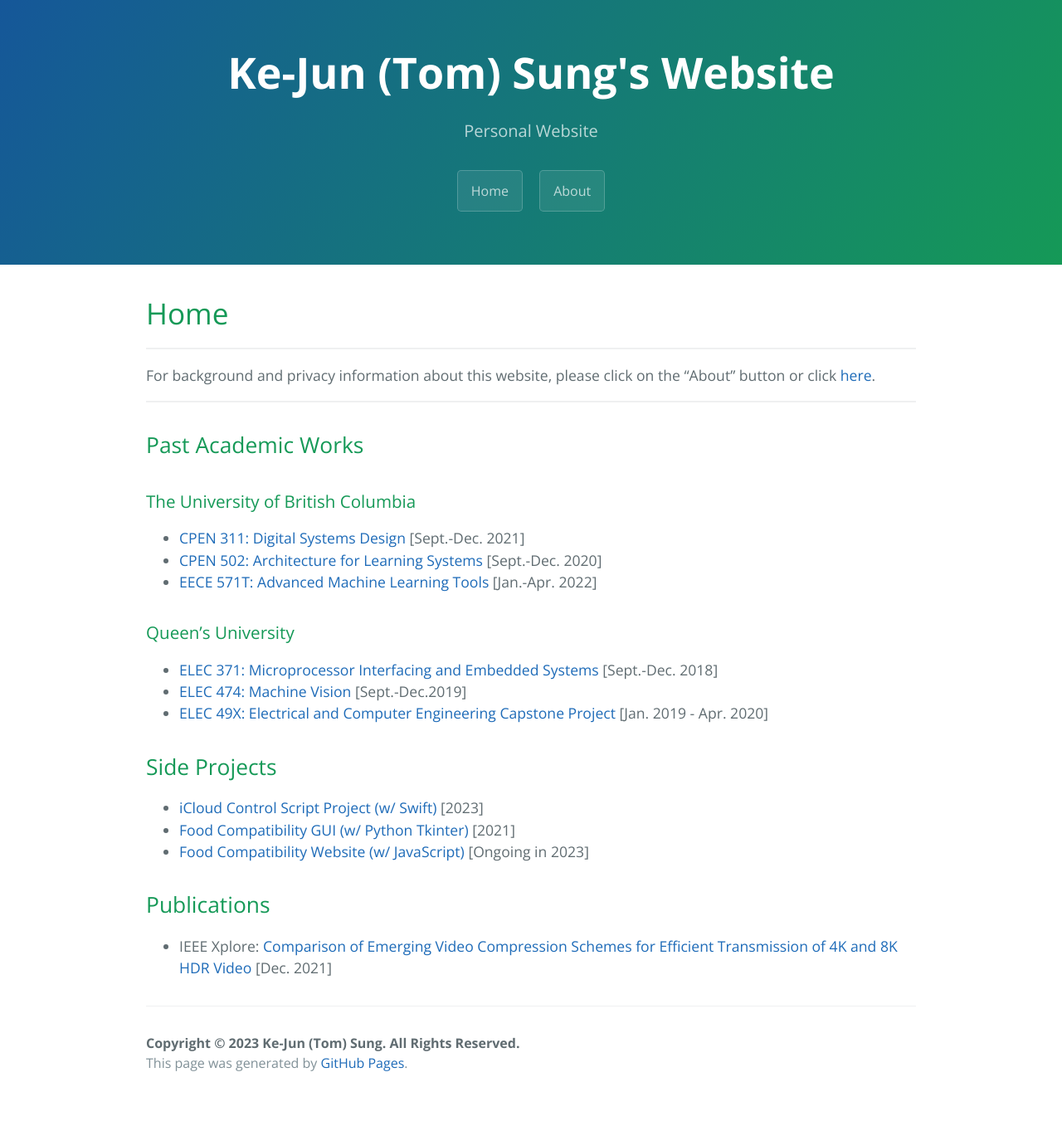
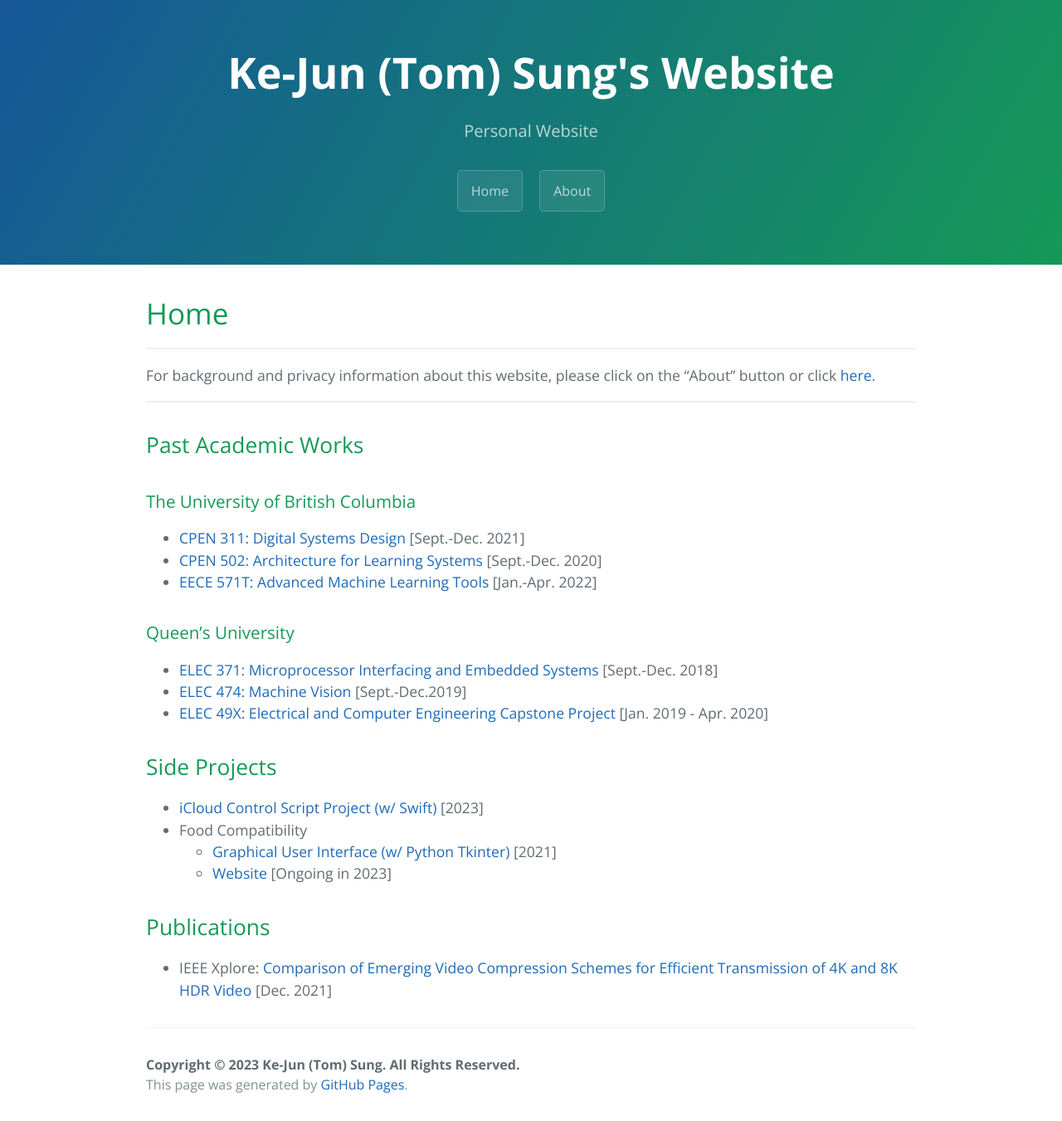
Before and after one commit to tkjsung/tkjsung.github.io, a Jekyll site: the page built from md_files/home.md, in a window 1280 px wide. Shown: the whole page at 83% size. Built offline with Jekyll 4.4.1, drawn with Linux system fonts in a browser that asks for light colours; before the commit the page ends 1325 px from its top, so only the background shows below that.

Commit message:
Updated link description

```diff
--- a/md_files/home.md
+++ b/md_files/home.md
@@ -34,8 +34,9 @@ For background and privacy information about this website, please click on the "
 ## Side Projects
 
 * [iCloud Control Script Project (w/ Swift)](/md_files/side_icloudctrlscript) [2023]
-* [Food Compatibility GUI (w/ Python Tkinter)](/md_files/side_foodcompat) [2021]
-* [Food Compatibility Website (w/ JavaScript)](/md_files/side_foodcompat_js) [Ongoing in 2023]
+* Food Compatibility
+  * [Graphical User Interface (w/ Python Tkinter)](/md_files/side_foodcompat_gui) [2021]
+  * [Website](/md_files/side_foodcompat_website) [Ongoing in 2023]
 
 ## Publications
 
```
